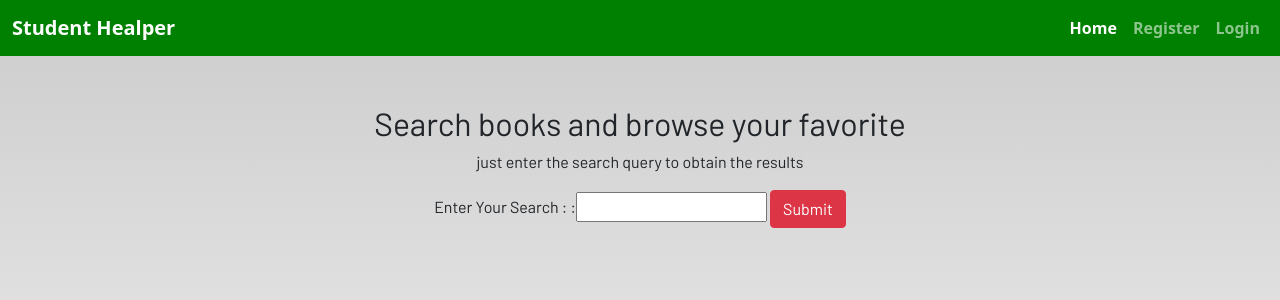
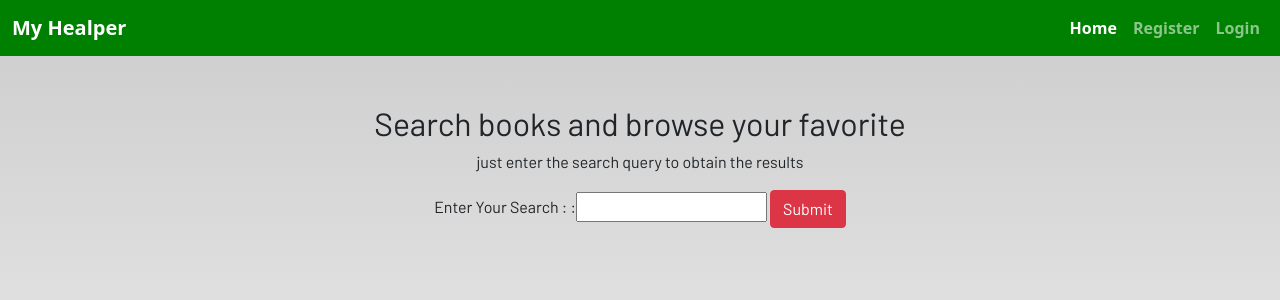
Before and after one commit to AfsanUCTC/student, a Django app: page /books in a window 1280 px wide. Shown: the top 300 px of the page. Run offline with Django 3.2, Linux system fonts and the light colour scheme; some web fonts are replaced.

Commit message:
Update base.html

```diff
--- a/dashboard/templates/dashboard/base.html
+++ b/dashboard/templates/dashboard/base.html
@@ -27,7 +27,7 @@
     <header>
     <nav class="navbar navbar-expand-lg navbar-dark bg-primary">
       <div class="container-fluid">
-        <a class="navbar-brand" href="{% url 'home' %}">Student Healper</a>
+        <a class="navbar-brand" href="{% url 'home' %}">My Healper</a>
         <button
           class="navbar-toggler"
           type="button"
```
